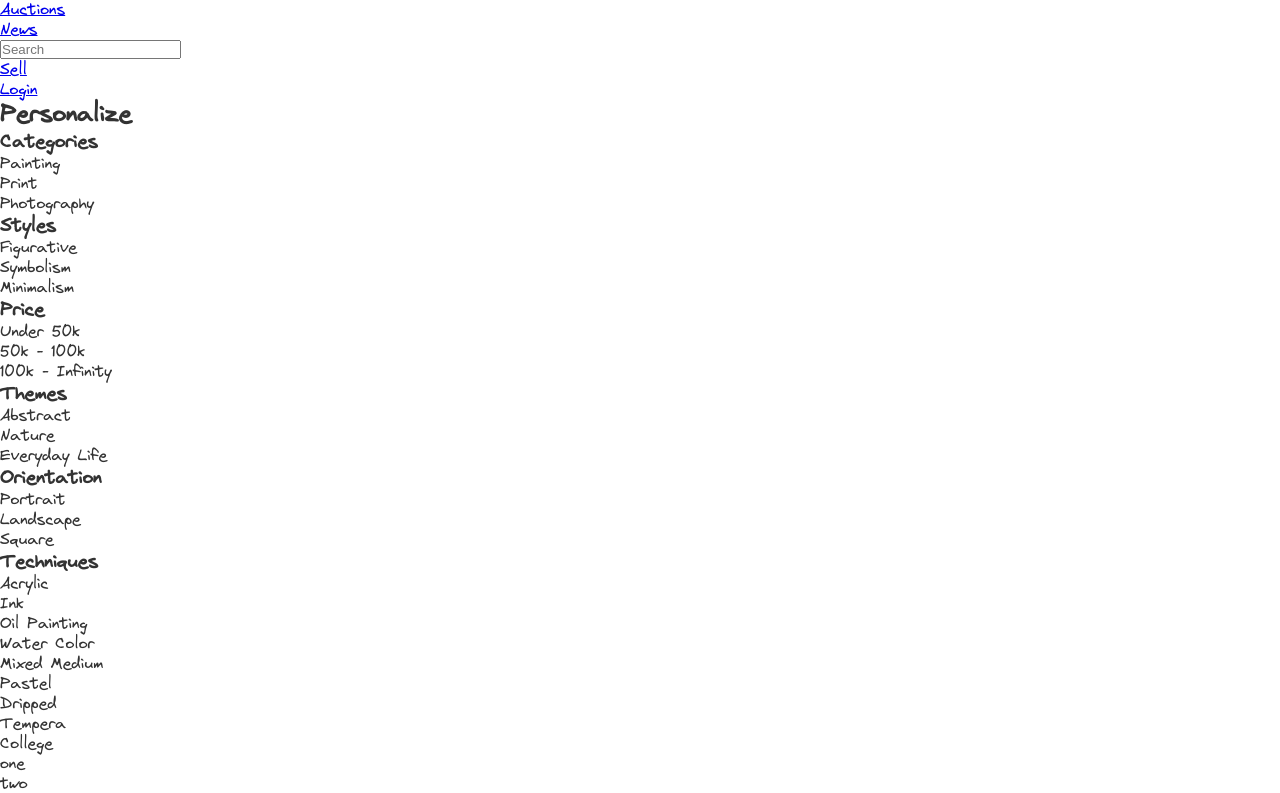
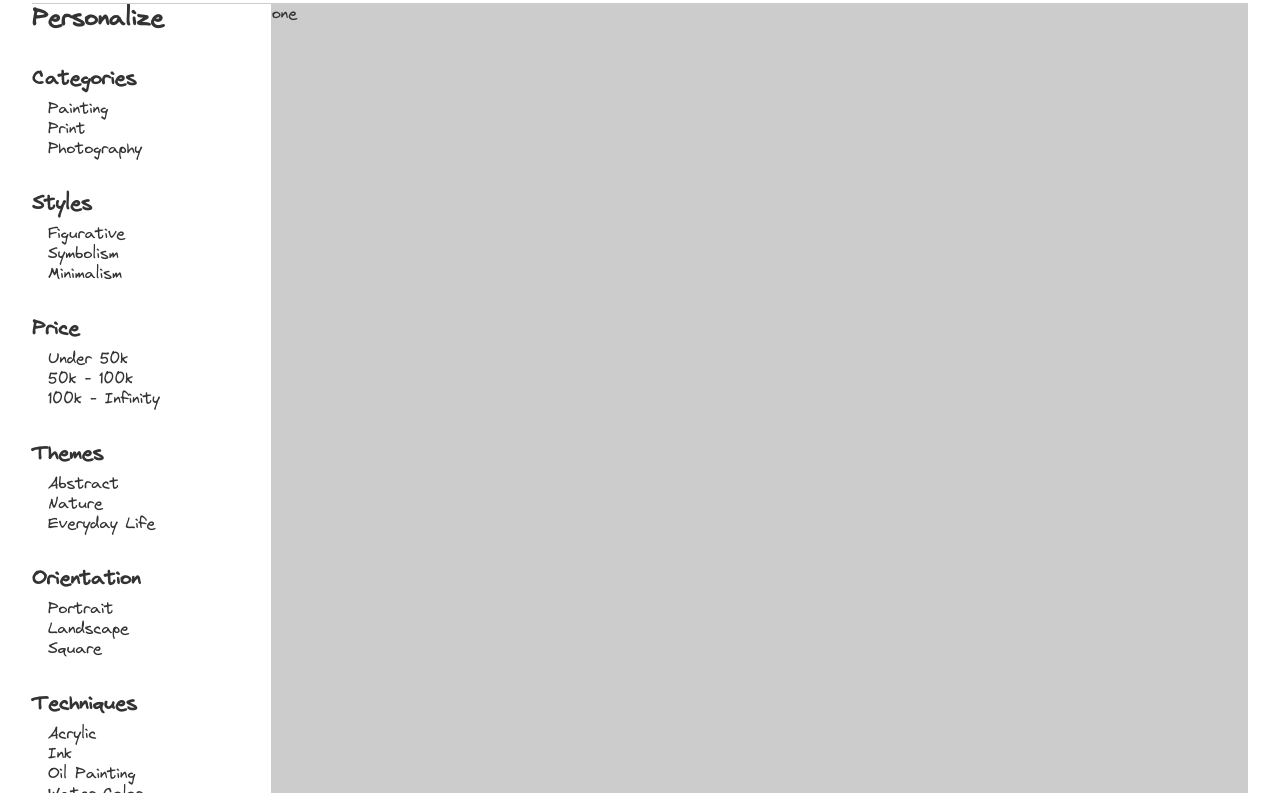
Before and after one commit to saeidex/Art-Gallery, a plain HTML site: page index.html in a window 1280 px wide. Shown: the part 60-853 px from the top of the page. Drawn offline with Linux system fonts and the light colour scheme.

Commit message:
refactor: dir. structure & main-layout

```diff
--- a/src/index.html
+++ b/index.html
@@ -6,10 +6,9 @@
     <title>Art Gallery</title>
     <link rel="stylesheet" href="style.css" />
   </head>
-
   <body>
     <div class="main-layout">
-      <header>
+      <header class="header">
         <div class="main-logo">Art Gallery</div>
         <nav class="nav">
           <ul>
@@ -17,7 +16,6 @@
             <li><a href="#">Artists</a></li>
             <li><a href="#">Auctions</a></li>
             <li><a href="#">News</a></li>
-          </ul>
             <input
               class="search"
               type="search"
@@ -25,11 +23,14 @@
               name="search"
               id="search"
             />
+          </ul>
         </nav>
         <nav class="nav">
           <ul>
             <li><a href="#">Sell</a></li>
-            <li><a href="pages/login" target="_blank">Login</a></li>
+            <li>
+              <a class="btn" href="src/pages/login" target="_blank">Login</a>
+            </li>
           </ul>
         </nav>
       </header>
@@ -89,16 +90,16 @@
             <li>College</li>
           </ul>
         </div>
+        <footer>
+          <p>&copy;2024 Ebrahim Khalil. All rights reserved.</p>
+        </footer>
       </aside>
       <div class="main">
-        <div>one</div>
-        <div>two</div>
-        <div>three</div>
-        <div>four</div>
+        <div class="one">one</div>
+        <div class="two">two</div>
+        <div class="three">three</div>
+        <div class="four">four</div>
       </div>
-      <footer>
-        <p>Copyright &copy;2024 Ebrahim Khalil. All rights reserved.</p>
-      </footer>
     </div>
   </body>
 </html>
--- a/src/style.css
+++ b/src/style.css
@@ -1,51 +1,111 @@
 @font-face {
   font-family: virgil;
-  src: url(../assests/fonts/Virgil.woff2);
+  src: url(./assests/fonts/Virgil.woff2) format("woff2");
 }
-
 :root {
-  --background: #ffffff;
-  --text: #333333;
-  --primary: #333333;
-  --secondary: #666666;
-  --accent: #333333;
-  --border: #cccccc;
+  --clr-background: #ffffff;
+  --clr-text: #333333;
+  --clr-primary: #333333;
+  --clr-secondary: #666666;
+  --clr-accent: #333333;
+  --clr-border: #cccccc;
 
   --font-primary: virgil;
 }
-
 * {
-  /* reset default behavior */
   margin: 0;
   padding: 0;
   box-sizing: border-box;
 }
-
 body {
-  background-color: var(--background);
-  color: var(--text);
+  background-color: var(--clr-background);
+  color: var(--clr-text);
   font-family: var(--font-primary);
 }
-
 h1,
 h2,
 h3 {
-  color: var(--primary);
+  color: var(--clr-primary);
+}
+li {
+  list-style: none;
+}
+a {
+  text-decoration: none;
+  color: var(--clr-text);
 }
 
+/* ********************* main layout ********************* */
+.main-layout {
+  display: grid;
+  grid-template-columns: 2rem 15rem 1fr 2rem;
+  grid-template-rows: 4rem 1fr;
+}
 
-/* ********************* main layout ********************* */
+/* ********************* header ********************* */
+.header {
+  grid-column: 2/-2;
+  grid-row: 1/2;
+  width: 100%;
+  display: flex;
+  align-items: center;
+  justify-content: space-between;
+  position: sticky;
+  top: 0;
+  border-bottom: 1px solid var(--clr-border);
+  background: var(--clr-background);
+}
+.main-logo {
+  font-size: 1.5rem;
+  color: var(--clr-primary);
+}
+.nav ul {
+  display: flex;
+  gap: 1rem;
+  flex-shrink: 0;
+}
+.btn {
+  padding: 4px 10px;
+  border: 1px solid var(--clr-border);
+  border-radius: 5px;
+}
+.btn:hover {
+  background: var(--clr-border);
+}
+/* ********************* sidebar ********************* */
+.sidebar {
+  grid-column: 2/3;
+  grid-row: 2/-1;
+  border-right: 1px solid var(--clr-border);
+  display: flex;
+  flex-direction: column;
+  gap: 1rem;
+}
+.sidebar-title {
+  font-size: 1.5rem;
+  margin-bottom: 1rem;
+  color: var(--clr-primary);
+}
+.sidebar-item {
+  margin-bottom: 1rem;
+}
+.sidebar-item h3 {
+  font-size: 1.25rem;
+  margin-bottom: 0.5rem;
+}
+.sidebar-item ul {
+  margin-left: 1rem;
+}
 
-
-/* ********************* Start > header ********************* */
-
-/* ********************* End > header ********************* */
-/* ********************* Start > sidebar ********************* */
-
-/* ********************* End > sidebar ********************* */
-/* ********************* Start > main ********************* */
-
-/* ********************* End > main ********************* */
-/* ********************* Start > footer ********************* */
-
-/* ********************* End > footer ********************* */
+/* ********************* main ********************* */
+.main {
+  grid-column: 3/-2;
+  grid-row: 2/-1;
+}
+.one,
+.two,
+.three,
+.four {
+  background: var(--clr-border);
+  height: 100dvh;
+}
```
Lines whose indentation alone changed are shown as unchanged.
